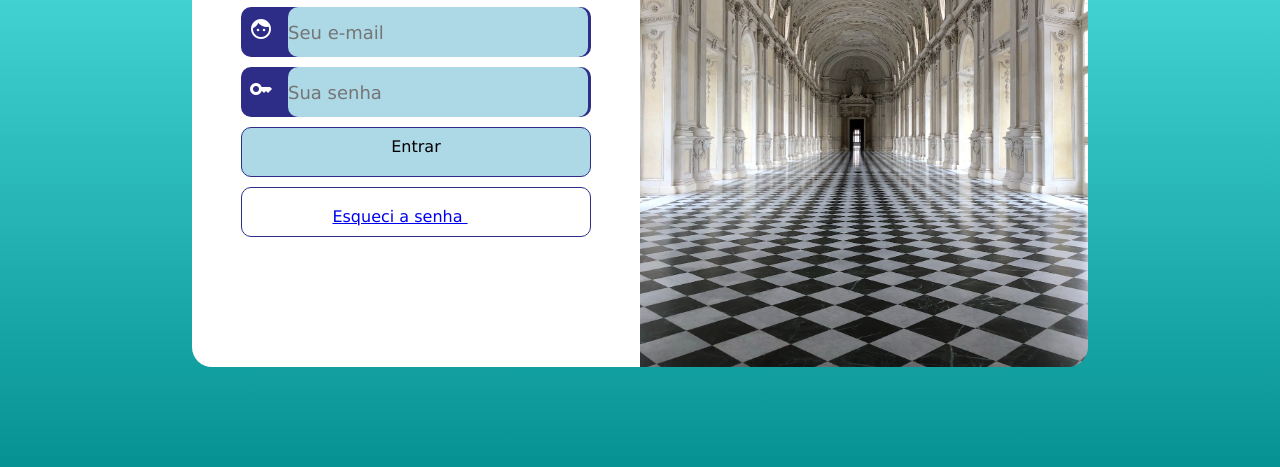
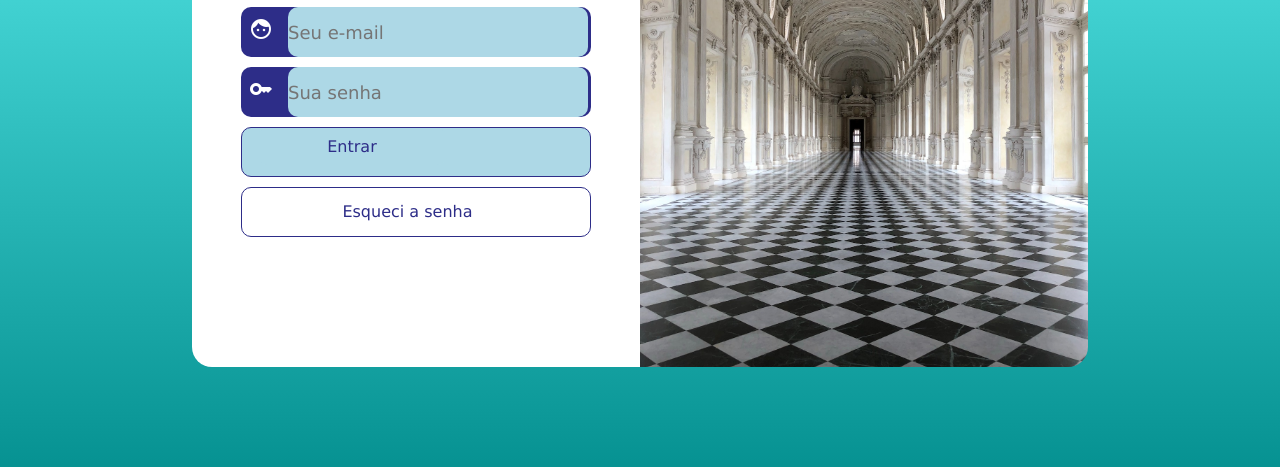
Before and after one commit to luciananader/Projeto-Login, a plain HTML site: page index.html in a window 1280 px wide. Shown: the part 283-750 px from the top of the page. Drawn offline with Linux system fonts and the light colour scheme.

Commit message:
alteração

```diff
--- a/estilos/style.css
+++ b/estilos/style.css
@@ -99,21 +99,45 @@ div#esqueci{
 
 input{
     background-color: lightblue;
-    width: 197px;
+    width: 190px;
     height: 37px;
     border-radius: 10px;
     border: none;
     cursor: pointer;
 }
 
+input [type=email]{
+    display: block;
+    margin-top: -20px;
+}
+
+input [type=password]{
+
+}
+
 input[type=submit]{
+    display: block;
+    color: rgb(45, 45, 136);
     font-size: 1em;
+    text-align: center;
+    margin-left: 15px;
  }
 
  input[type=submit]:hover{
     background-color: lightgreen;
  }
 
+a{
+    display: block;
+    text-align: center;
+    margin-left: 20px;
+    color: rgb(45, 45, 136);
+    text-decoration: none;
+    margin-top:-5px;
+ }
+
 span{
     color: white;
+    margin-top: 8px;
+    margin-left: 5px;
 }
```
